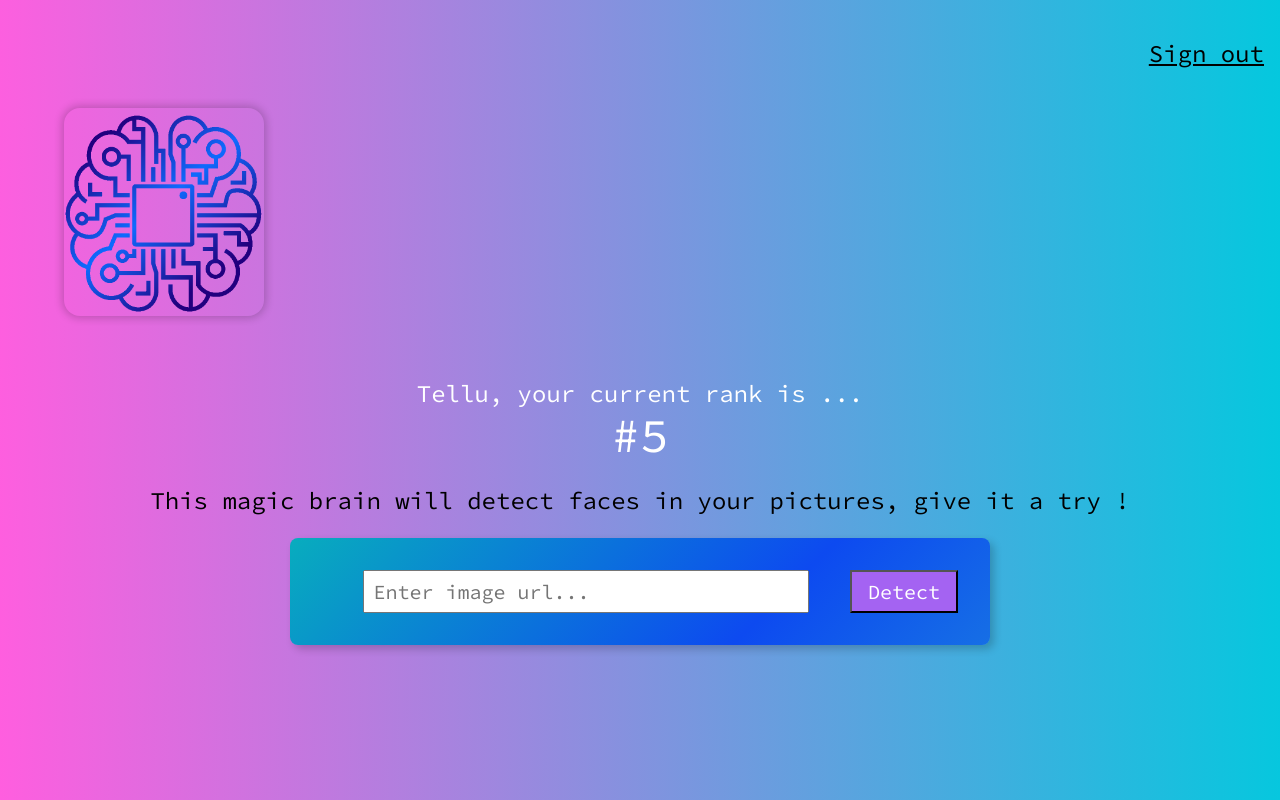
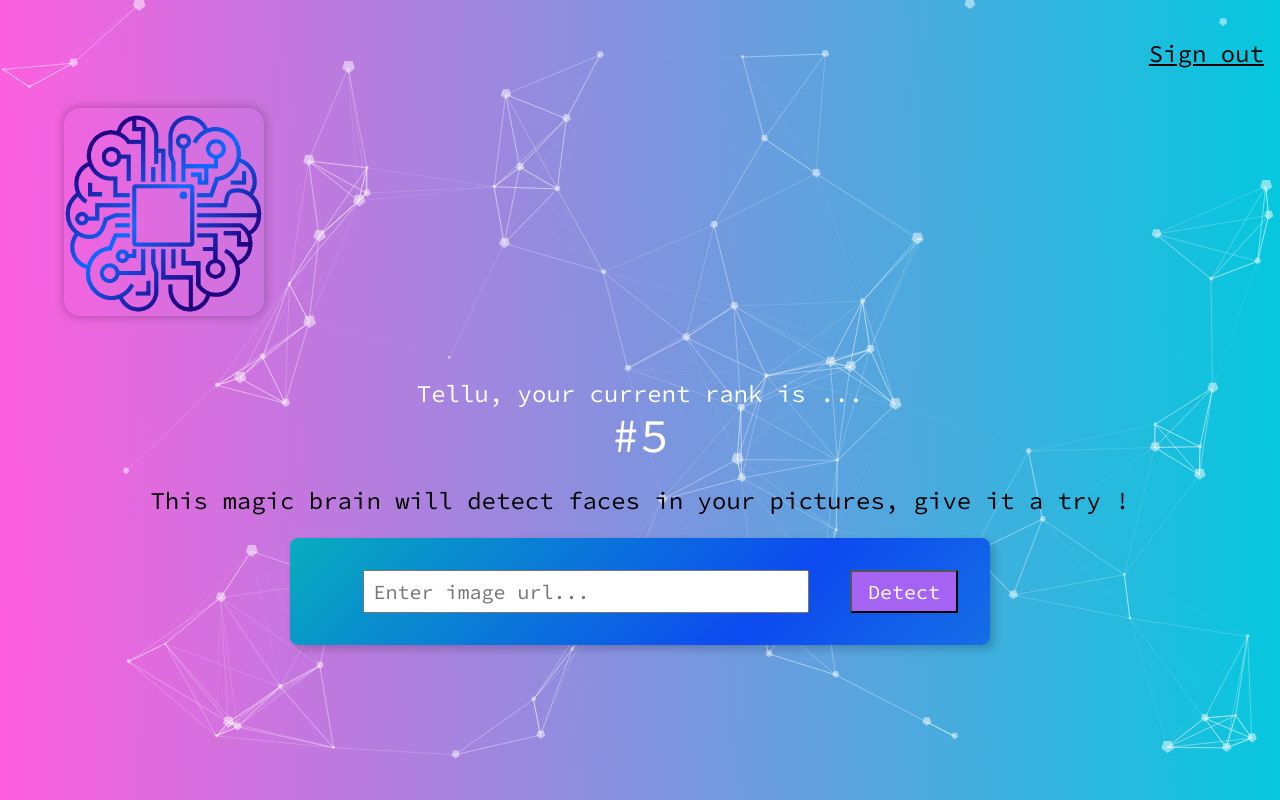
Before and after one commit to Tellula/face-recognition-brain, a React (Create React App) app: page / in a window 1280 px wide. Built offline with nearby package versions, Linux system fonts and the light colour scheme.

Commit message:
Adding particles

```diff
--- a/package.json
+++ b/package.json
@@ -11,6 +11,7 @@
     "react-parallax-tilt": "^1.7.43",
     "react-tsparticles": "^2.1.0",
     "tachyons": "^4.12.0",
+    "tsparticles": "^2.1.0",
     "web-vitals": "^2.1.4"
   },
   "devDependencies": {
--- a/src/App.css
+++ b/src/App.css
@@ -2,38 +2,11 @@
   text-align: center;
 }
 
-
-.App-logo {
-  height: 40vmin;
-  pointer-events: none;
+.particles {
+  position: fixed;
+  top: 0;
+  right: 0;
+  bottom: 0;
+  left: 0;
+  z-index: -1;
 }
-
-@media (prefers-reduced-motion: no-preference) {
-  .App-logo {
-    animation: App-logo-spin infinite 20s linear;
-  }
-}
-
-.App-header {
-  background-color: #282c34;
-  min-height: 100vh;
-  display: flex;
-  flex-direction: column;
-  align-items: center;
-  justify-content: center;
-  font-size: calc(10px + 2vmin);
-  color: white;
-}
-
-.App-link {
-  color: #61dafb;
-}
-
-@keyframes App-logo-spin {
-  from {
-    transform: rotate(0deg);
-  }
-  to {
-    transform: rotate(360deg);
-  }
-}
--- a/src/App.js
+++ b/src/App.js
@@ -1,3 +1,5 @@
+import Particles from "react-tsparticles";
+import { loadFull } from "tsparticles";
 import Navigation from "./components/Navigation/Navigation";
 import Logo from "./components/Logo/Logo";
 import Rank from "./components/Rank/Rank";
@@ -5,8 +7,96 @@
 import "./App.css";
 
 function App() {
+  const particlesInit = async (main) => {
+    console.log(main);
+
+    // you can initialize the tsParticles instance (main) here, adding custom shapes or presets
+    // this loads the tsparticles package bundle, it's the easiest method for getting everything ready
+    // starting from v2 you can add only the features you need reducing the bundle size
+    await loadFull(main);
+  };
+
+  const particlesLoaded = (container) => {
+    console.log(container);
+  };
+
   return (
     <div className="App">
+      <Particles
+        className="particles"
+        id="tsparticles"
+        init={particlesInit}
+        loaded={particlesLoaded}
+        options={{
+
+          background: {},
+          fpsLimit: 120,
+          interactivity: {
+            events: {
+              onClick: {
+                enable: true,
+                mode: "push",
+              },
+              onHover: {
+                enable: true,
+                mode: "repulse",
+              },
+              resize: true,
+            },
+            modes: {
+              push: {
+                quantity: 4,
+              },
+              repulse: {
+                distance: 75,
+                duration: 0.4,
+              },
+            },
+          },
+          particles: {
+            color: {
+              value: "#ffffff",
+            },
+            links: {
+              color: "#ffffff",
+              distance: 150,
+              enable: true,
+              opacity: 0.5,
+              width: 1,
+            },
+            collisions: {
+              enable: true,
+            },
+            move: {
+              direction: "none",
+              enable: true,
+              outModes: {
+                default: "bounce",
+              },
+              random: false,
+              speed: 2,
+              straight: false,
+            },
+            number: {
+              density: {
+                enable: true,
+                area: 800,
+              },
+              value: 80,
+            },
+            opacity: {
+              value: 0.5,
+            },
+            shape: {
+              type: "polygon",
+            },
+            size: {
+              value: { min: 1, max: 5 },
+            },
+          },
+          detectRetina: true,
+        }}
+      />
       <Navigation />
       <Logo />
       <Rank />
```
Also changed, not shown: 1 other file (tests, documents, lock files or other folders).
